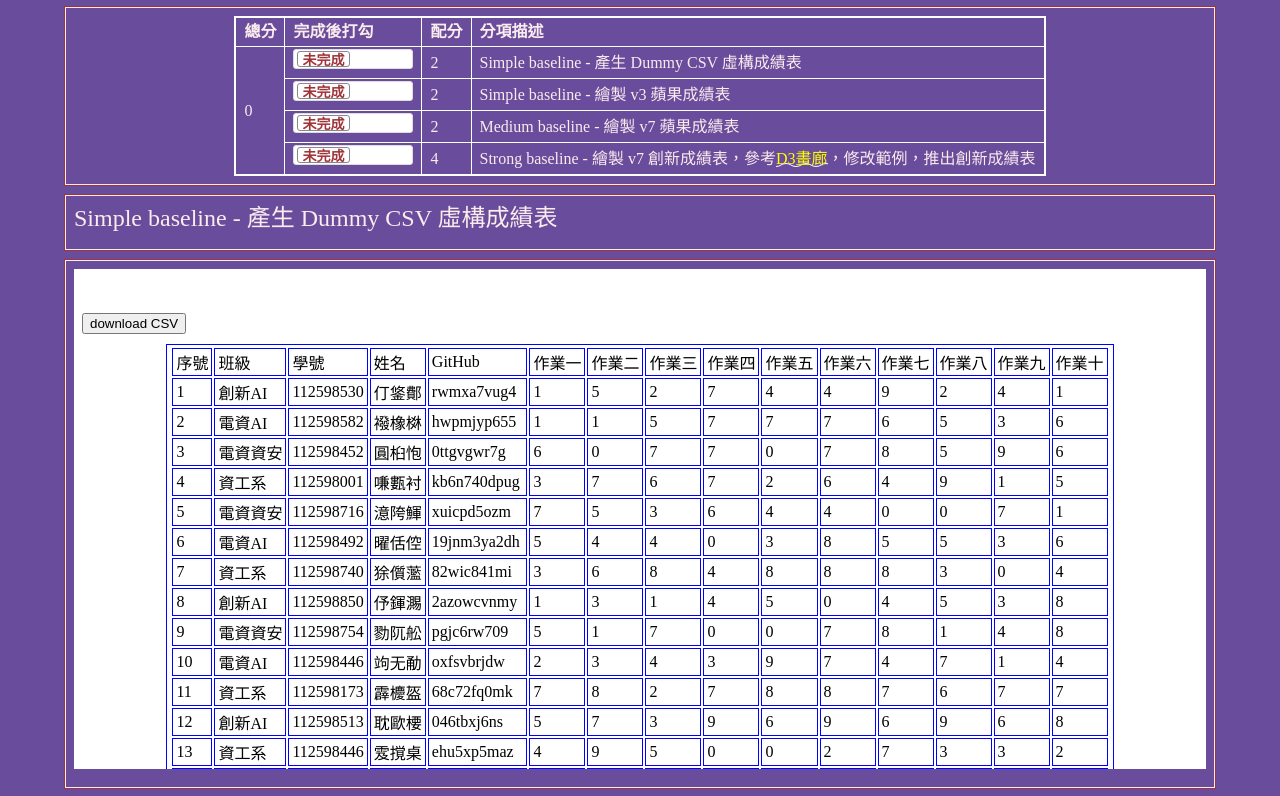
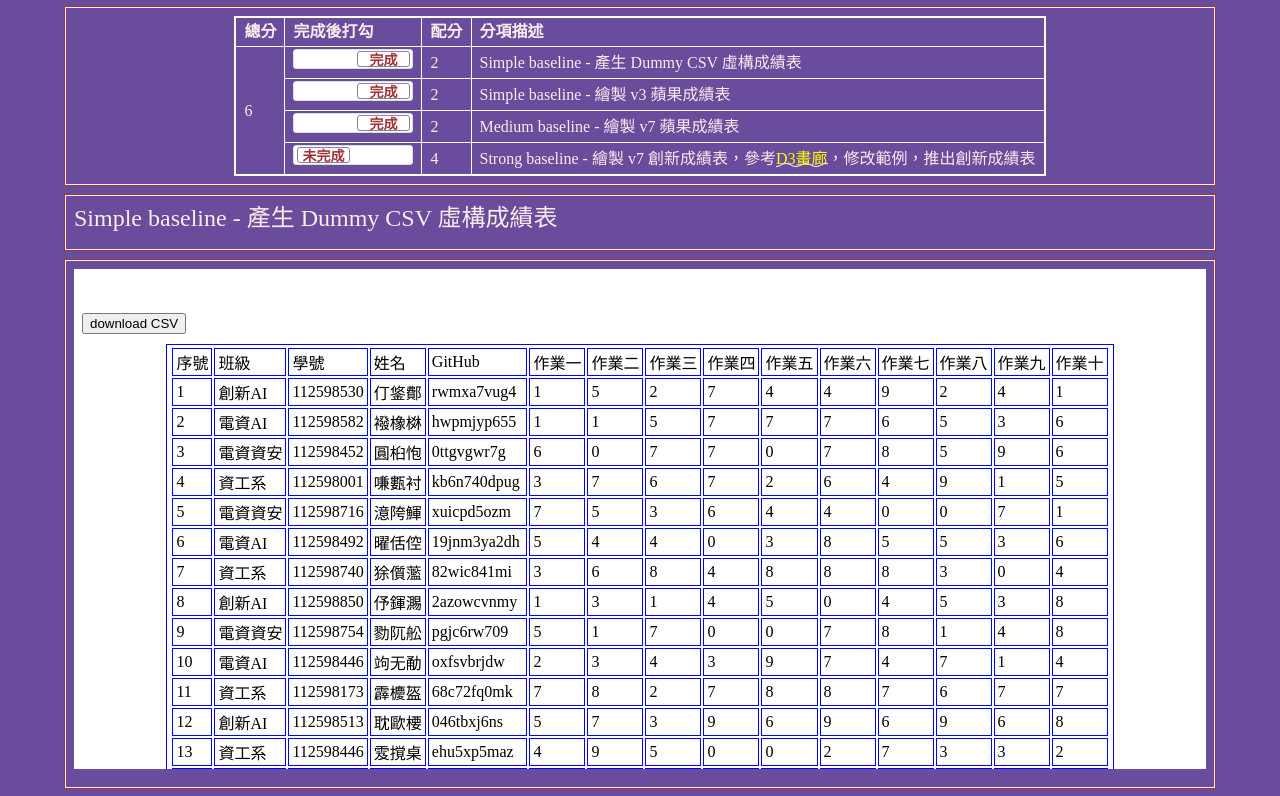
Before and after one commit to cyc00201/vis2023f, a plain HTML site: page hw01/index.html in a window 1280 px wide. Shown: the part 1114-1910 px from the top of the page. Drawn offline with nearby package versions, Linux system fonts and the light colour scheme; a web font is replaced by a local one.

Commit message:
Update index.html

```diff
--- a/hw01/index.html
+++ b/hw01/index.html
@@ -253,17 +253,17 @@
         </tr>
         <tr>
           <td rowspan="4" id="myTotal"></td>
-          <td><input type="checkbox" class="flipswitch" id="myCheckbox1"></td>
+          <td><input type="checkbox" class="flipswitch" id="myCheckbox1" checked></td>
           <td id='m1'>2</td>
           <td>Simple baseline - 產生 Dummy CSV 虛構成績表</td>
         </tr>
         <tr>
-          <td><input type="checkbox" class="flipswitch" id="myCheckbox2"></td>
+          <td><input type="checkbox" class="flipswitch" id="myCheckbox2" checked></td>
           <td id='m2'>2</td>
           <td>Simple baseline - 繪製 v3 蘋果成績表</td>
         </tr>
         <tr>
-          <td><input type="checkbox" class="flipswitch" id="myCheckbox3" ></td>
+          <td><input type="checkbox" class="flipswitch" id="myCheckbox3" checked></td>
           <td id='m3'>2</td>
           <td>Medium baseline - 繪製 v7 蘋果成績表</td>
         </tr>
```
